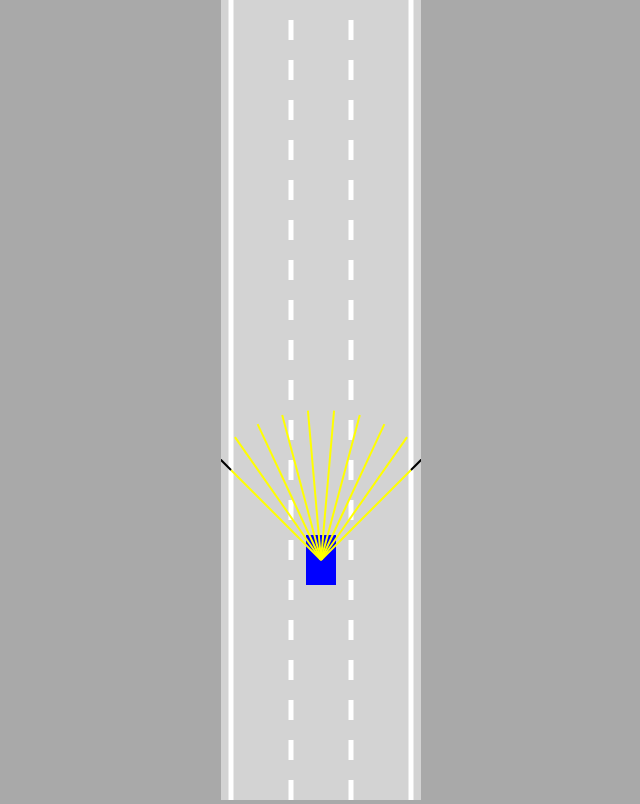
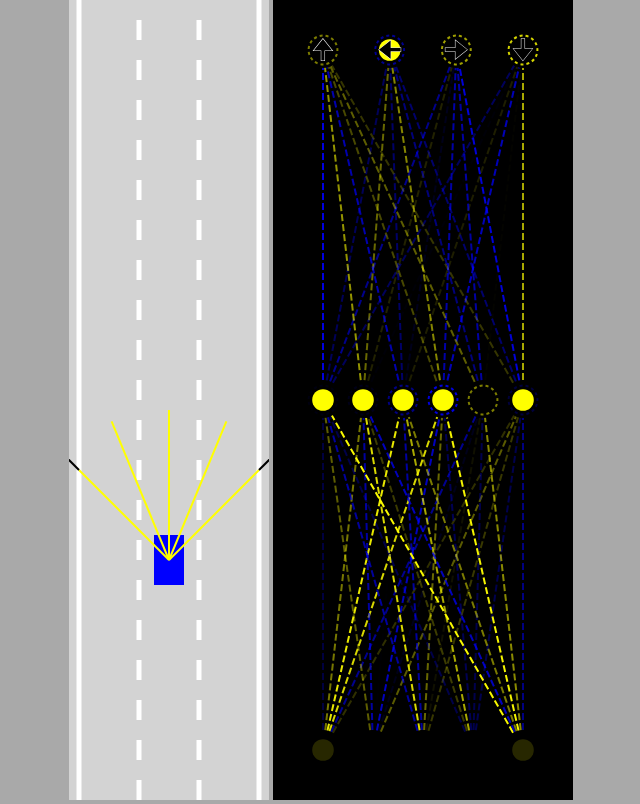
Before and after one commit to Shankar034/Self-driving-Car, a plain HTML site: page index.html in a window 1280 px wide. Shown: the whole page, without its empty margins (319-959 px from the left). Drawn offline with Linux system fonts and the light colour scheme.

Commit message:
Neural Network

```diff
--- a/car.js
+++ b/car.js
@@ -14,9 +14,14 @@ class Car {
     this.angle = 0;
     this.damaged= false;
 
+    this.useBrain= controlType=="AI";
+
     if(controlType != "DUMMY"){
 
       this.sensor = new Sensor(this);
+      this.brain = new NeuralNetwork(
+        [this.sensor.rayCount, 6,4]
+      );
     }
 
     this.controls = new Controls(controlType);
@@ -33,6 +38,18 @@ class Car {
     if(this.sensor){
 
       this.sensor.update(roadBorders, traffic);
+      const offsets = this.sensor.readings.map(
+        s=>s==null?0:1-s.offset
+      );
+      const outputs = NeuralNetwork.feedForward(offsets, this.brain);
+      // console.log(outputs);
+
+      if(this.useBrain){
+        this.controls.forward= outputs[0];
+        this.controls.left=outputs[1];
+        this.controls.right=outputs[2];
+        this.controls.reverse=outputs[3];
+      }
     }
 
   }
--- a/index.html
+++ b/index.html
@@ -8,7 +8,10 @@
     <link rel="stylesheet" href="style.css">
 </head>
 <body>
-    <canvas id="myCanvas"></canvas>
+    <canvas id="carCanvas"></canvas>
+    <canvas id="networkCanvas"></canvas>
+    <script src="visualizer.js"></script>
+    <script src="network.js"></script>
     <script src="sensor.js"></script>
     <script src="utils.js"></script>
     <script src="road.js"></script>
--- a/main.js
+++ b/main.js
@@ -1,14 +1,19 @@
 console.log("This is Moving Car Project");
 
-const canvas = document.getElementById("myCanvas");
-canvas.width=200;
+const carCanvas = document.getElementById("carCanvas");
+
+const networkCanvas = document.getElementById("networkCanvas");
+
+carCanvas.width=200;
+networkCanvas.width=300;
 // canvas.height = window.innerHeight;
 
-const ctx = canvas.getContext("2d");
+const carCtx = carCanvas.getContext("2d");
+const networkCtx = networkCanvas.getContext("2d");
 //x =100, y=100, w=30, h=50
 
-const road = new Road(canvas.width/2, canvas.width*0.9)
-const car = new Car(road.getLaneCenter(1), 100,30, 50,"KEYS");
+const road = new Road(carCanvas.width/2, carCanvas.width*0.9)
+const car = new Car(road.getLaneCenter(1), 100,30, 50,"AI");
 // const car = new Car(100, 100,30, 50);
 // car.draw(ctx);
 
@@ -20,7 +25,11 @@ const traffic = [
 
 animate();
 
-function animate(){
+function generateCars(N){
+
+}
+
+function animate(time){
     for (let i=0; i<traffic.length;i++){
         traffic[i].update(road.borders,[]);
     }
@@ -28,18 +37,21 @@ function animate(){
 
 
     car.update(road.borders, traffic);
-    canvas.height = window.innerHeight;
+    carCanvas.height = window.innerHeight;
+    networkCanvas.height = window.innerHeight;
 
-    ctx.save();
-    ctx.translate(0, -car.y+ canvas.height*0.7);
+    carCtx.save();
+    carCtx.translate(0, -car.y+ carCanvas.height*0.7);
 
-    road.draw(ctx);
+    road.draw(carCtx);
 
     for(let i=0; i<traffic.length;i++){
-        traffic[i].draw(ctx,"cyan");
+        traffic[i].draw(carCtx,"cyan");
     }
-    car.draw(ctx, "blue");
+    car.draw(carCtx, "blue");
 
-    ctx.restore();
+    carCtx.restore();
+    networkCtx.lineDashOffset= -time/50;
+    Visualizer.drawNetwork(networkCtx, car.brain)
     requestAnimationFrame(animate);
 }
--- /dev/null
+++ b/network.js
@@ -0,0 +1,70 @@
+class NeuralNetwork{
+    constructor(neuronCounts){
+        this.levels= [];
+        for(let i = 0 ; i < neuronCounts.length-1 ; i++){
+            this.levels.push(new Level(
+            neuronCounts[i], neuronCounts[i+1]
+            ));
+        }
+    }
+
+    static feedForward(givenInputs, network){
+        let outputs = Level.feedForward(
+            givenInputs, network.levels[0]);
+        for(let i = 1; i<network.levels.length; i++){
+            outputs = Level.feedForward(
+                outputs,network.levels[i]);
+        }
+        return outputs;
+    }
+}
+
+class Level{
+    constructor(inputCount, outputCount){
+    this.inputs = new Array(inputCount);
+    this.outputs =  new Array(outputCount);
+    this.biases = new Array(outputCount);
+
+    this.weights = [];
+    for (let i = 0; i <inputCount; i++ ){
+        this.weights[i]= new Array(outputCount);
+    }
+
+    Level.#randomize(this);
+
+    }
+
+    static #randomize(level){
+        for (let i = 0; i< level.inputs.length; i++){
+            for ( let j = 0; j < level.outputs.length; j++){
+                level.weights[i][j] = Math.random()*2 - 1;
+            }
+        }
+
+        for (let i = 0 ; i < level.biases.length; i++){
+            level.biases[i]= Math.random()*2 -1;
+        }
+
+    }
+
+    static feedForward(givenInputs, level){
+        for (let i=0; i<level.inputs.length; i++){
+            level.inputs[i]= givenInputs[i];
+        }
+
+        for (let i = 0; i < level.outputs.length; i++){
+            let sum=0;
+            for (let j = 0; j< level.inputs.length; j++){
+                sum += level.inputs[j]*level.weights[j][i];
+            }
+            if(sum> level.biases[i]){
+                level.outputs[i]=1;
+            }else{
+                level.outputs[i]=0;
+            }
+
+        }
+        return level.outputs;
+    }
+
+    }
--- a/sensor.js
+++ b/sensor.js
@@ -1,7 +1,7 @@
 class Sensor{
     constructor(car){
         this.car = car;
-        this.rayCount = 10;
+        this.rayCount = 5;
         this.rayLength = 150;
         this.raySpread = Math.PI/2;
 
--- a/style.css
+++ b/style.css
@@ -5,6 +5,10 @@ body{
     text-align: center;
 }
 
-#myCanvas{
+#carCanvas{
     background: lightgray;
 }
+
+#networkCanvas{
+    background: black;
+}
--- /dev/null
+++ b/visualizer.js
@@ -0,0 +1,118 @@
+class Visualizer{
+    static drawNetwork(ctx,network){
+        const margin=50;
+        const left=margin;
+        const top=margin;
+        const width=ctx.canvas.width-margin*2;
+        const height=ctx.canvas.height-margin*2;
+
+        const levelHeight=height/network.levels.length;
+
+        for(let i=network.levels.length-1;i>=0;i--){
+            const levelTop=top+
+                lerp(
+                    height-levelHeight,
+                    0,
+                    network.levels.length==1
+                        ?0.5
+                        :i/(network.levels.length-1)
+                );
+
+            ctx.setLineDash([7,3]);
+            Visualizer.drawLevel(ctx,network.levels[i],
+                left,levelTop,
+                width,levelHeight,
+                i==network.levels.length-1
+                    ?['🠉','🠈','🠊','🠋']
+                    :[]
+            );
+        }
+    }
+
+    static drawLevel(ctx,level,left,top,width,height,outputLabels){
+        const right=left+width;
+        const bottom=top+height;
+
+        const {inputs,outputs,weights,biases}=level;
+
+        for(let i=0;i<inputs.length;i++){
+            for(let j=0;j<outputs.length;j++){
+                ctx.beginPath();
+                ctx.moveTo(
+                    Visualizer.#getNodeX(inputs,i,left,right),
+                    bottom
+                );
+                ctx.lineTo(
+                    Visualizer.#getNodeX(outputs,j,left,right),
+                    top
+                );
+                ctx.lineWidth=2;
+                ctx.strokeStyle=getRGBA(weights[i][j]);
+                ctx.stroke();
+            }
+        }
+
+        const nodeRadius=18;
+        for(let i=0;i<inputs.length;i++){
+            const x=Visualizer.#getNodeX(inputs,i,left,right);
+            ctx.beginPath();
+            ctx.arc(x,bottom,nodeRadius,0,Math.PI*2);
+            ctx.fillStyle="black";
+            ctx.fill();
+            ctx.beginPath();
+            ctx.arc(x,bottom,nodeRadius*0.6,0,Math.PI*2);
+            ctx.fillStyle=getRGBA(inputs[i]);
+            ctx.fill();
+        }
+
+        for(let i=0;i<outputs.length;i++){
+            const x=Visualizer.#getNodeX(outputs,i,left,right);
+            ctx.beginPath();
+            ctx.arc(x,top,nodeRadius,0,Math.PI*2);
+            ctx.fillStyle="black";
+            ctx.fill();
+            ctx.beginPath();
+            ctx.arc(x,top,nodeRadius*0.6,0,Math.PI*2);
+            ctx.fillStyle=getRGBA(outputs[i]);
+            ctx.fill();
+
+            ctx.beginPath();
+            ctx.lineWidth=2;
+            ctx.arc(x,top,nodeRadius*0.8,0,Math.PI*2);
+            ctx.strokeStyle=getRGBA(biases[i]);
+            ctx.setLineDash([3,3]);
+            ctx.stroke();
+            ctx.setLineDash([]);
+
+            if(outputLabels[i]){
+                ctx.beginPath();
+                ctx.textAlign="center";
+                ctx.textBaseline="middle";
+                ctx.fillStyle="black";
+                ctx.strokeStyle="white";
+                ctx.font=(nodeRadius*1.5)+"px Arial";
+                ctx.fillText(outputLabels[i],x,top+nodeRadius*0.1);
+                ctx.lineWidth=0.5;
+                ctx.strokeText(outputLabels[i],x,top+nodeRadius*0.1);
+            }
+        }
+    }
+
+    static #getNodeX(nodes,index,left,right){
+        return lerp(
+            left,
+            right,
+            nodes.length==1
+                ?0.5
+                :index/(nodes.length-1)
+        );
+    }
+}
+
+function getRGBA(value){
+    const alpha=Math.abs(value);
+    const R=value<0?0:255;
+    const G=R;
+    const B=value>0?0:255;
+    return "rgba("+R+","+G+","+B+","+alpha+")";
+}
```
